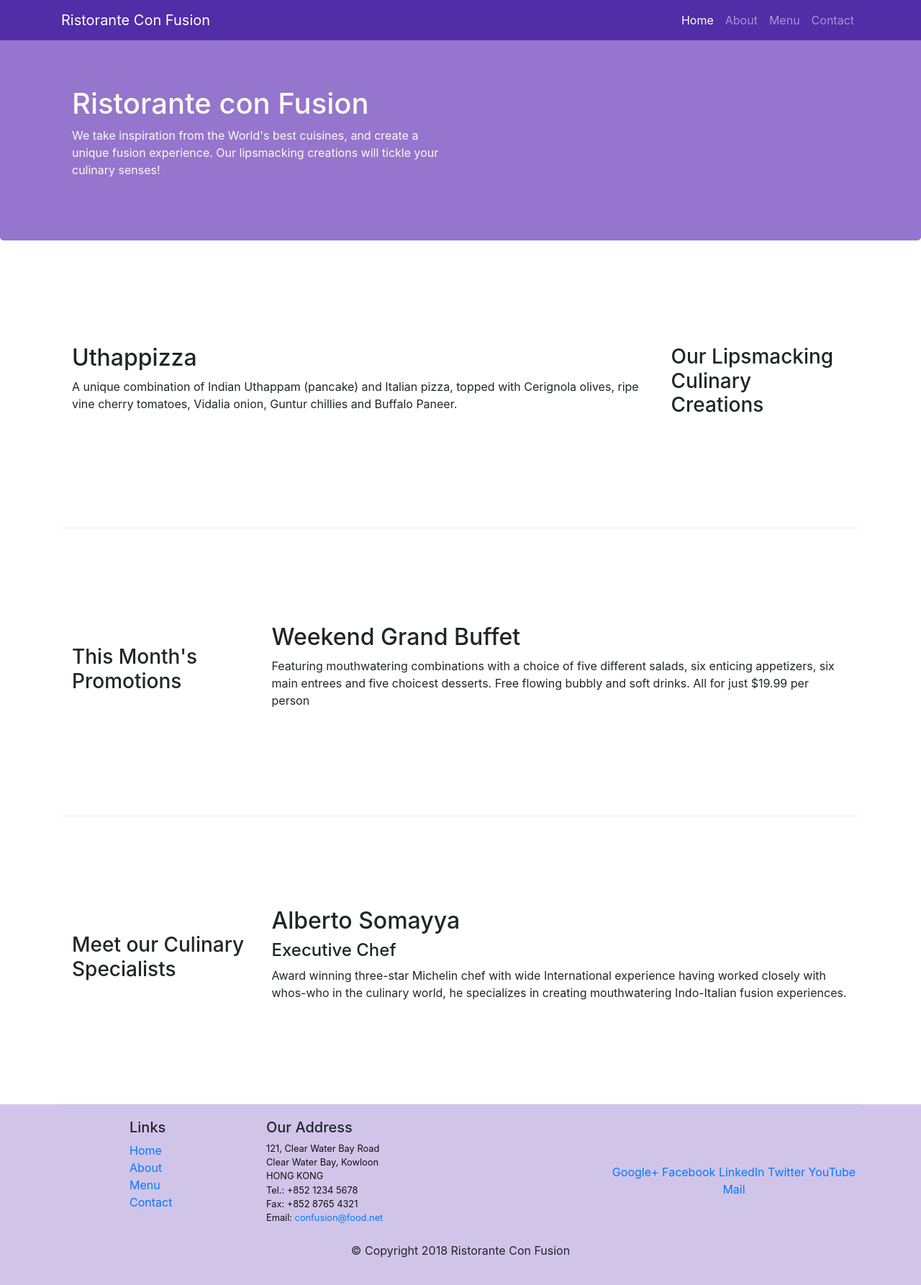
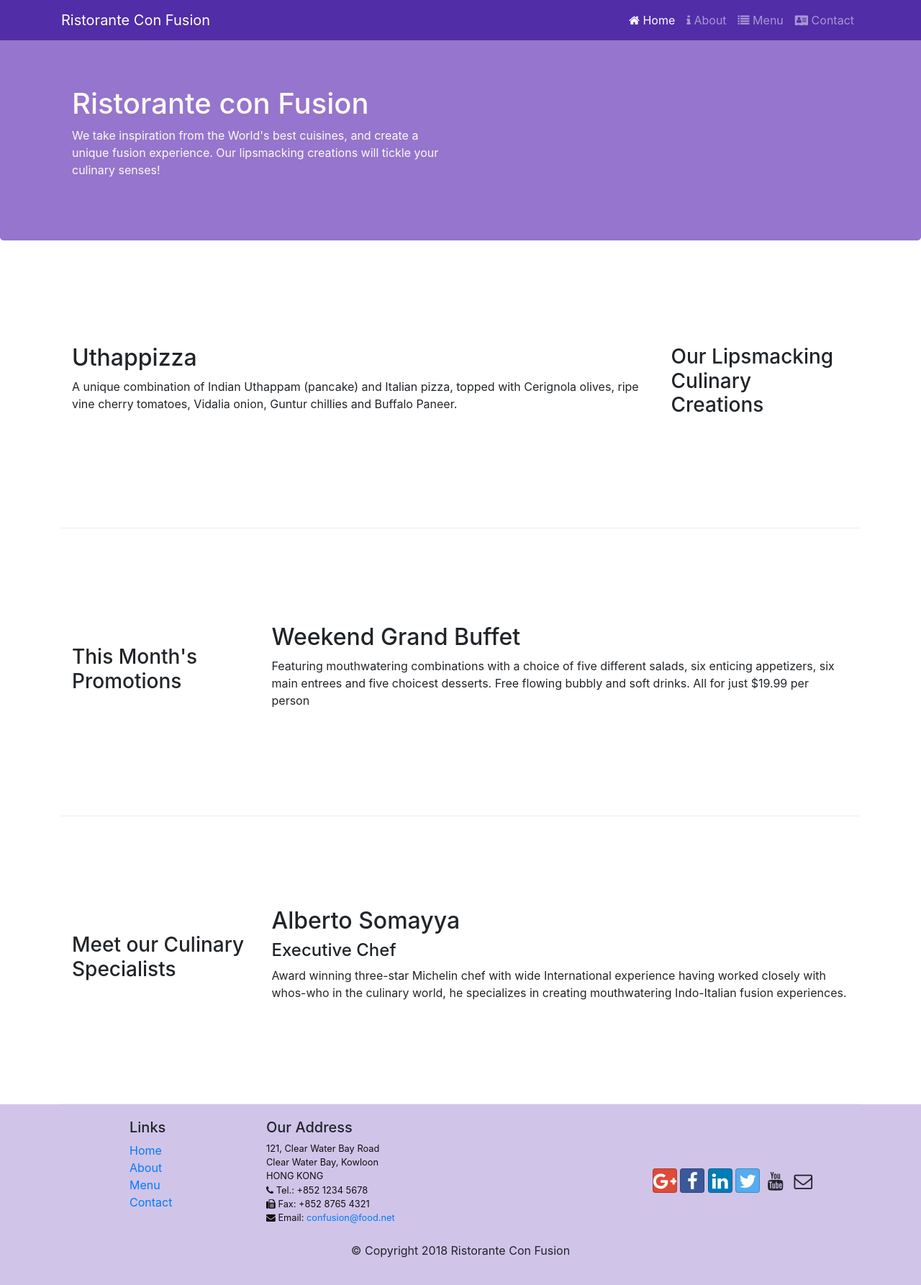
Before and after one commit to Balasumanth6/bootstrap4, a website: page index.html in a window 1280 px wide. Shown: the whole page at 72% size. Drawn offline with nearby package versions, Linux system fonts and the light colour scheme.

Commit message:
icon fonts

```diff
--- a/index.html
+++ b/index.html
@@ -8,6 +8,8 @@
 
     <!-- Bootstrap CSS -->
     <link rel="stylesheet" href="node_modules/bootstrap/dist/css/bootstrap.min.css">
+    <link rel="stylesheet" href="node_modules/font-awesome/css/font-awesome.min.css">
+    <link rel="stylesheet" href="node_modules/bootstrap-social/bootstrap-social.css">
     <link rel="stylesheet" href="css/styles.css">
     <title>Ristorante Con Fusion</title>
 </head>
@@ -17,15 +19,13 @@
     <nav class="navbar navbar-dark navbar-expand-sm fixed-top">
         <div class="container">
             <a class="navbar-brand mr-auto" href="#">Ristorante Con Fusion</a>
-            <button class="navbar-toggler" type="button" data-toggle="collapse" data-target="#Navbar">
-                <span class="navbar-toggler-icon"></span>
-            </button>
+            <button class="navbar-toggler" type="button" data-toggle="collapse" data-target="#Navbar" aria-expanded="false"><span class="navbar-toggler-icon"></span></button>
             <div class="collapse navbar-collapse" id="Navbar">
                 <ul class="navbar-nav ml-auto">
-                    <li class="nav-item active"><a class="nav-link" href="#">Home</a></li>
-                    <li class="nav-item"><a class="nav-link" href="aboutus.html">About</a></li>
-                    <li class="nav-item"><a class="nav-link" href="#">Menu</a></li>
-                    <li class="nav-item"><a class="nav-link" href="#">Contact</a></li>
+                    <li class="nav-item active"><a class="nav-link" href="index.html"><span class="fa fa-home"></span>  Home</a></li>
+                    <li class="nav-item"><a class="nav-link" href="aboutus.html"><span class="fa fa-info"></span> About</a></li>
+                    <li class="nav-item"><a class="nav-link" href="#"><span class="fa fa-list"></span> Menu</a></li>
+                    <li class="nav-item"><a class="nav-link" href="#"><span class="fa fa-address-card"></span> Contact</a></li>
                 </ul>
             </div>
         </div>
@@ -96,26 +96,26 @@
 		              121, Clear Water Bay Road<br>
 		              Clear Water Bay, Kowloon<br>
 		              HONG KONG<br>
-		              Tel.: +852 1234 5678<br>
-		              Fax: +852 8765 4321<br>
-		              Email: <a href="mailto:confusion@food.net">confusion@food.net</a>
+		              <i class="fa fa-phone"></i> Tel.: +852 1234 5678<br>
+		              <i class="fa fa-fax"></i> Fax: +852 8765 4321<br>
+		              <i class="fa fa-envelope"></i> Email: <a href="mailto:confusion@food.net">confusion@food.net</a>
 		           </address>
                 </div>
                 <div class="col-12 col-sm-4 align-self-center">
                     <br class="visible-xs">
-                    <div class="text-center">
-                        <a href="http://google.com/+">Google+</a>
-                        <a href="http://www.facebook.com/profile.php?id=">Facebook</a>
-                           <a href="http://www.linkedin.com/in/">LinkedIn</a>
-                        <a href="http://twitter.com/">Twitter</a>
-                        <a href="http://youtube.com/">YouTube</a>
-                        <a href="mailto:">Mail</a>
+                       <div class="text-center">
+                        <a class="btn btn-social-icon btn-google" href="http://google.com/+"><i class="fa fa-google-plus fa-lg"></i></a>
+                        <a class="btn btn-social-icon btn-facebook" href="http://www.facebook.com/profile.php?id="><i class="fa fa-facebook fa-lg"></i></a>
+                        <a class="btn btn-social-icon btn-linkedin" href="http://www.linkedin.com/in/"><i class="fa fa-linkedin fa-lg"></i></a>
+                        <a class="btn btn-social-icon btn-twitter" href="http://twitter.com/"><i class="fa fa-twitter fa-lg"></i></a>
+                        <a class="btn btn-social-icon btn-youtube" href="http://youtube.com/"><i class="fa fa-youtube fa-lg"></i></a>
+                        <a class="btn btn-social-icon" href="mailto:"><i class="fa fa-envelope-o fa-lg"></i></a>
                     </div>
                 </div>
            </div>
            <div class="row justify-content-center">
                 <div class="col-auto">
-                    <p><br> © Copyright 2018 Ristorante Con Fusion</p>
+                    <p class="text-center"><br> © Copyright 2018 Ristorante Con Fusion</p>
                 </div>
            </div>
         </div>
--- a/package.json
+++ b/package.json
@@ -15,6 +15,8 @@
   },
   "dependencies": {
     "bootstrap": "^4.5.0",
+    "bootstrap-social": "^5.1.1",
+    "font-awesome": "^4.7.0",
     "jquery": "^1.12.4",
     "popper.js": "^1.16.1"
   }
```
Also changed, not shown: aboutus.html (+20 -18 lines), 1 other file.
